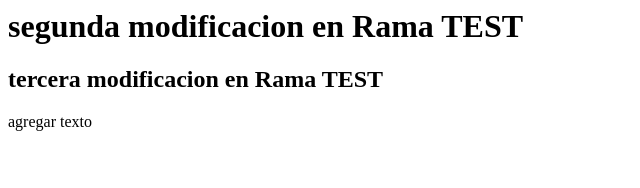
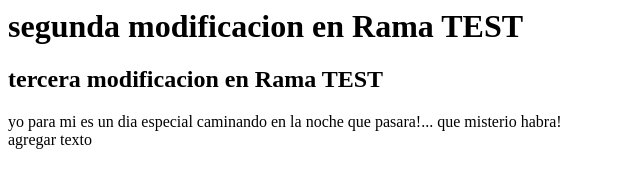
Before and after one commit to mollersoft/pruebaGit, a plain HTML site: page index.html in a window 1280 px wide. Shown: the whole page, without its empty margins (0-640 px from the left). Drawn offline with Linux system fonts and the light colour scheme.

Commit message:
agregando cancion

```diff
--- a/index.html
+++ b/index.html
@@ -5,6 +5,11 @@
         <meta name="viewport" content="width=device-width, initial-scale=1.0">
         <h1>segunda modificacion en Rama TEST</h1>
 	<h2>tercera modificacion en Rama TEST</h2>
+	yo para
+	mi es un
+	dia especial
+	caminando en la noche
+	que pasara!... que misterio habra!
     </head>
     <body>
         <div>agregar texto</div>
```
